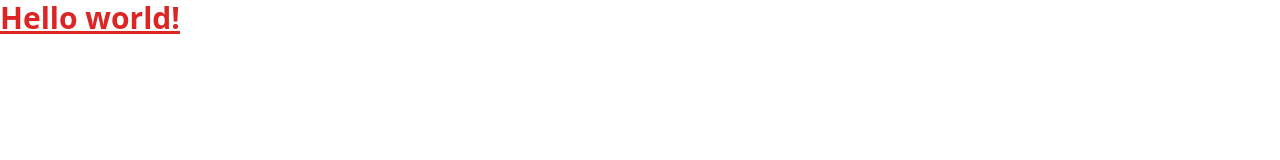
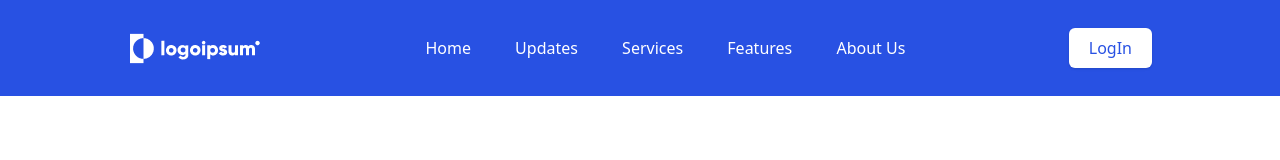
Before and after one commit to Azizsige/portofolio, a website: page index.html in a window 1280 px wide. Drawn offline with Linux system fonts and the light colour scheme.

Commit message:
update: navbar

```diff
--- a/index.html
+++ b/index.html
@@ -4,8 +4,32 @@
     <meta charset="UTF-8" />
     <meta name="viewport" content="width=device-width, initial-scale=1.0" />
     <link href="./dist/output.css" rel="stylesheet" />
+    <link rel="preconnect" href="https://fonts.googleapis.com" />
+    <link rel="preconnect" href="https://fonts.gstatic.com" crossorigin />
+    <link
+      href="https://fonts.googleapis.com/css2?family=Inter:wght@400;500;700;800&display=swap"
+      rel="stylesheet"
+    />
   </head>
   <body>
-    <h1 class="text-3xl text-red-600 font-bold underline">Hello world!</h1>
+    <header class="bg-navbar">
+      <div class="flex items-center justify-between px-32 py-7">
+        <div class="logo">
+          <img src="./assets/logo.png" alt="" />
+        </div>
+        <div class="list space-x-10 text-white">
+          <a href="">Home</a>
+          <a href="">Updates</a>
+          <a href="">Services</a>
+          <a href="">Features</a>
+          <a href="">About Us</a>
+        </div>
+        <div
+          class="button text-navbar rounded-md bg-white shadow transition-all duration-700 ease-in-out hover:shadow-black"
+        >
+          <button class="px-5 py-2">LogIn</button>
+        </div>
+      </div>
+    </header>
   </body>
 </html>
--- a/package.json
+++ b/package.json
@@ -5,7 +5,8 @@
   "main": "index.js",
   "scripts": {
     "test": "echo \"Error: no test specified\" && exit 1",
-    "serve": "npx tailwindcss -i ./src/input.css -o ./dist/output.css --watch"
+    "serve": "npx tailwindcss -i ./src/input.css -o ./dist/output.css --watch",
+    "build": "npx tailwindcss -o ./src/input.css -o ./dist/output.css --minify"
   },
   "keywords": [],
   "author": "",
--- a/tailwind.config.js
+++ b/tailwind.config.js
@@ -1,7 +1,14 @@
 module.exports = {
   content: ["./**/*.html"],
   theme: {
-    extend: {},
+    extend: {
+      colors: {
+        navbar: "#2851e3",
+      },
+      fontFamily: {
+        default: ["Inter", "sans-serif"],
+      },
+    },
   },
   plugins: [],
 };
```
Also changed, not shown: assets/logo.png (added), dist/output.css, 1 other file.
